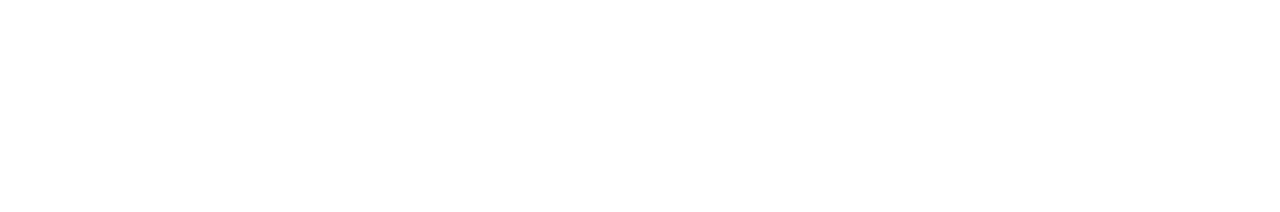
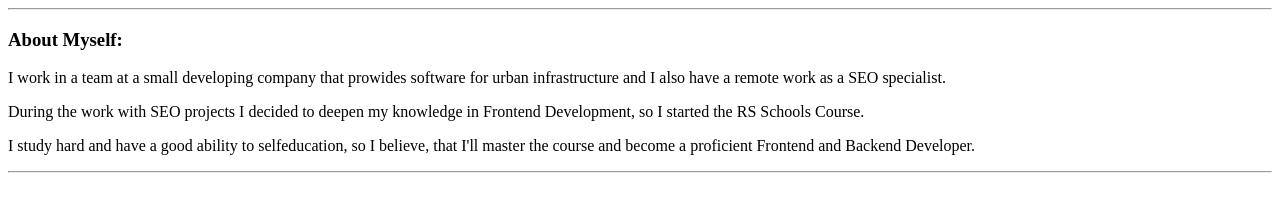
Before and after one commit to regina7zara/rsschool-cv, a plain HTML site: page index.html in a window 1280 px wide. Drawn offline with Linux system fonts and the light colour scheme.

Commit message:
feat: add about myself

```diff
--- a/index.html
+++ b/index.html
@@ -10,8 +10,21 @@
   <header>
 
   </header>
-   <main>
-  </main>
+  <main>
+
+
+ <hr />
+
+      <h3>About Myself:</h3>
+
+          <p>I work in a team at a small developing company that prowides software  for urban infrastructure and I also have a remote work as a SEO specialist.</p>
+
+          <p>During the work with SEO projects I decided to deepen my knowledge in Frontend Development, so I started the RS Schools Course.</p>
+
+       <p>I study hard and have a good ability to selfeducation, so I believe, that I'll master the course and become a proficient Frontend and Backend Developer.</p>
+
+<hr />
+    </main>
 
   <footer></footer>
 </html>
```
